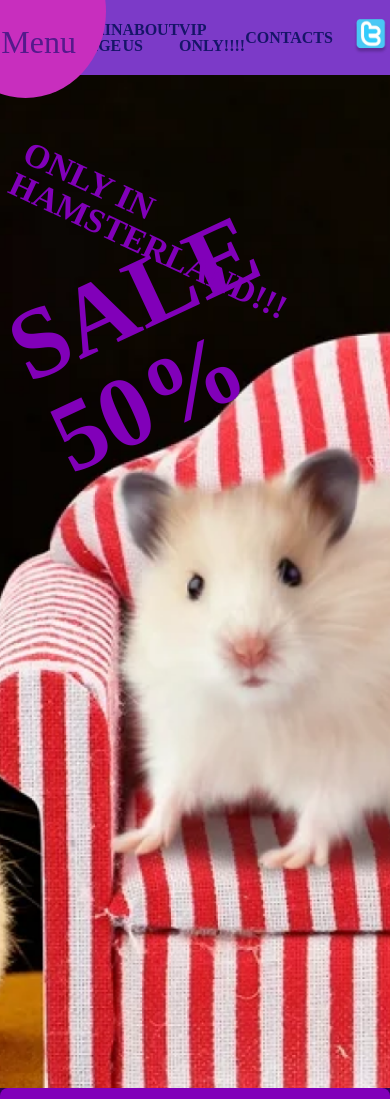
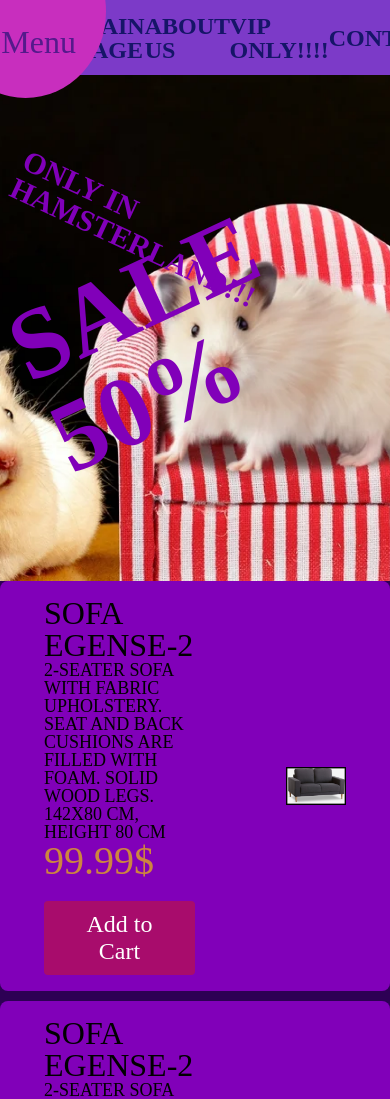
Before and after one commit to levchukt/damyr_final, a plain HTML site: page index.html in a window 390 px wide. Shown: the top 1099 px of the page. Drawn offline with Linux system fonts and the light colour scheme; a web font is replaced by a local one.

Commit message:
Add files via upload

```diff
--- a/script.js
+++ b/script.js
@@ -52,8 +52,8 @@ function getCardHTML(product) {
     <div class="product-card my-card">
                 <img src="img/${product.image}" alt="Product 1" class="product-image">
                 <div>
-                <h2>${product.title}</h2>
-                <p>${product.description}</p>
+                <h2 class="product_title">${product.title}</h2>
+                <p class="product_text">${product.description}</p>
                 <p class="price"> ${product.price}</p>
                 <button class="add-to-cart cart-btn" data-product='${productData}'>Add to Cart</button>
                 </div>
--- a/style.css
+++ b/style.css
@@ -388,3 +388,30 @@ footer{
 footer p{
     text-align: center;
 }
+
+
+@media (max-width: 1250px){
+    .link{
+        font-size: 24px;
+    }
+
+    .product_title{
+        font-size: 32px;
+    }
+    .product_text{
+        font-size: 18px;
+    }
+    .add-to-cart{
+        font-size: 24px;
+    }
+    .price{
+        font-size: 40px;
+    }
+    .banner{
+        height: 60vh;
+    }
+    .banner_text{
+        font-size: 30px;
+        top: 150px;
+    }
+}
```
